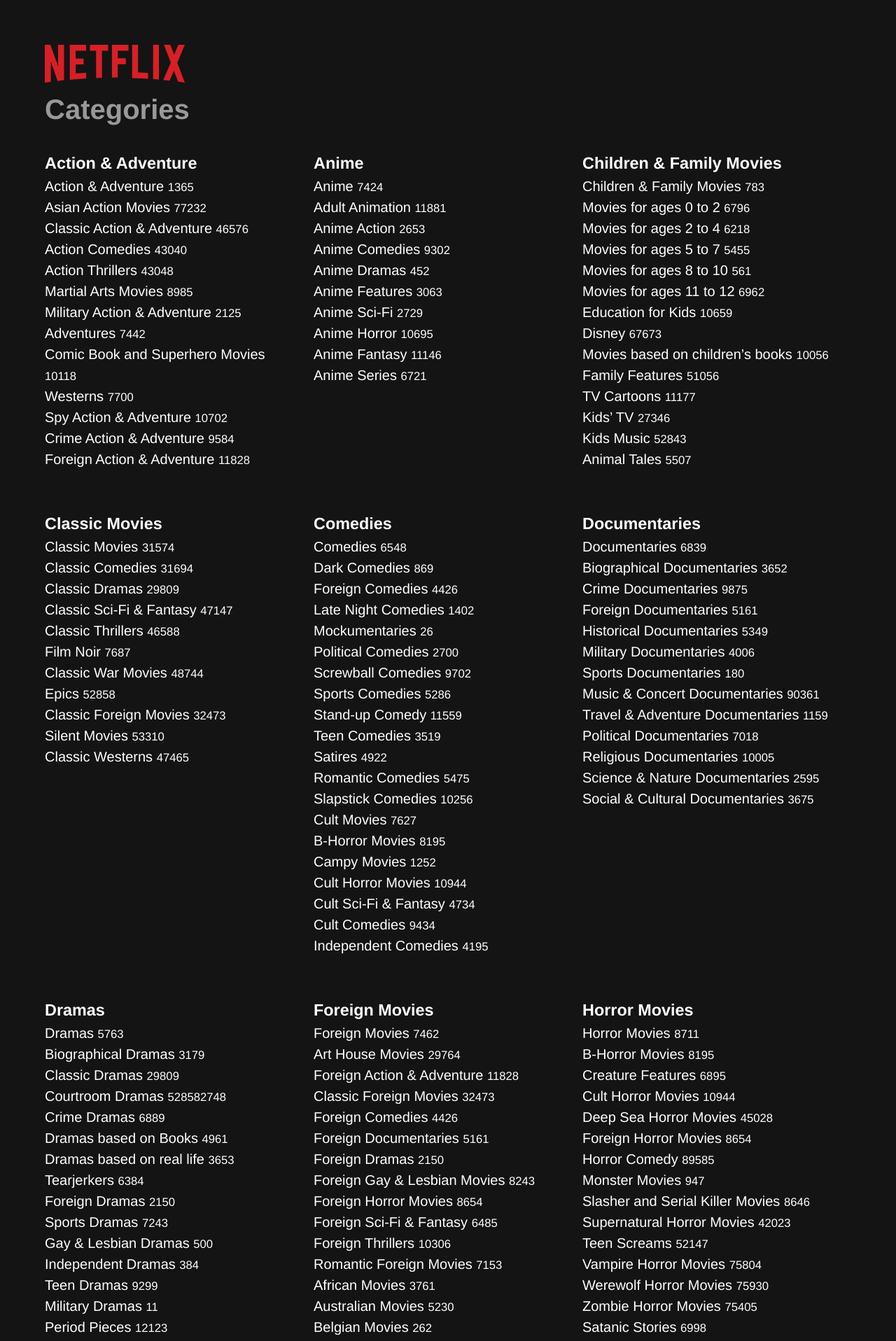
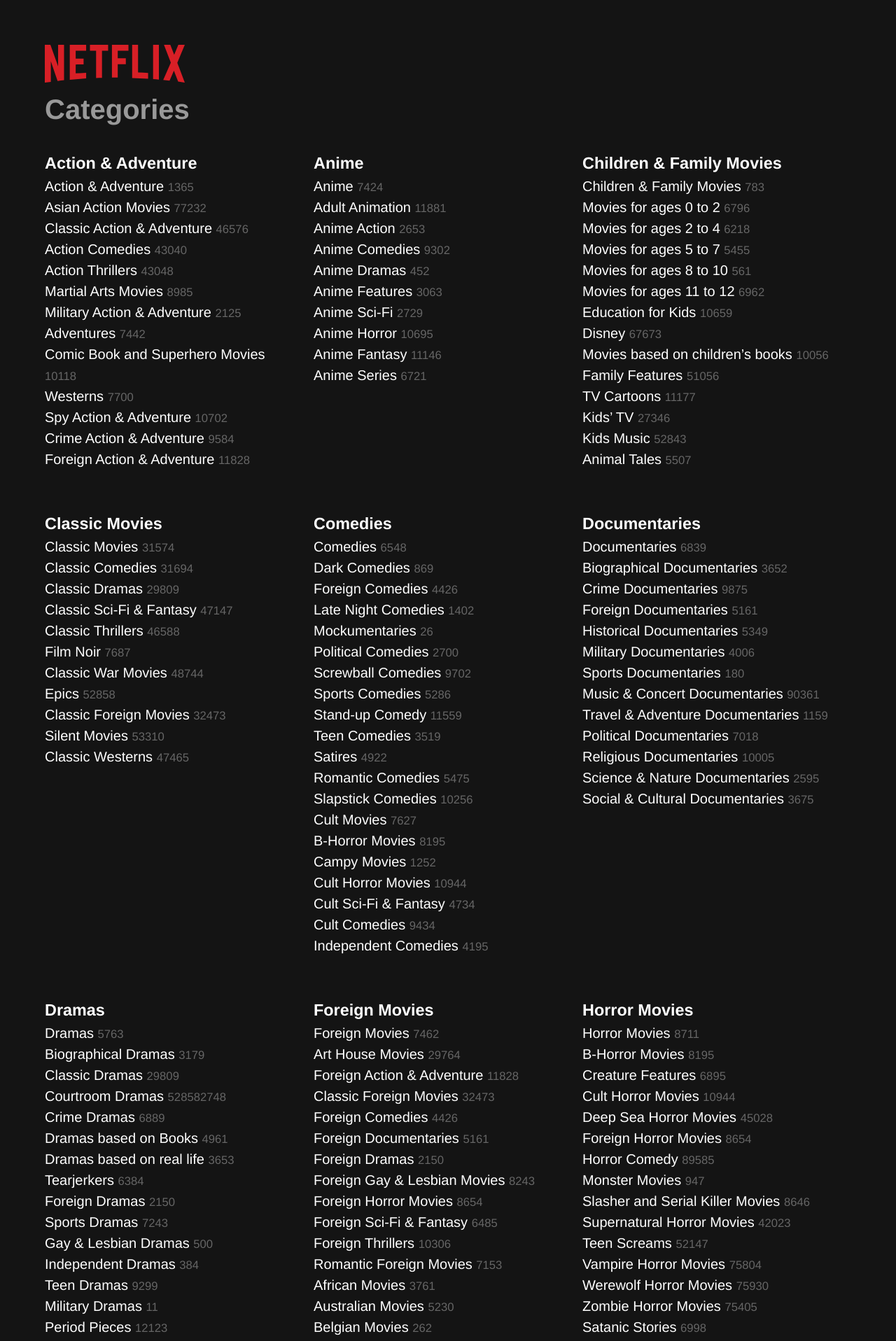
Before and after one commit to peduarte/netflix-categories, a Jekyll site: the page built from index.html, in a window 1280 px wide. Shown: the top 1916 px of the page at 70% size. Built offline with Jekyll 4.4.1, drawn with Linux system fonts in a browser that asks for light colours.

Commit message:
Update index.html

```diff
--- a/index.html
+++ b/index.html
@@ -12,7 +12,7 @@ layout: default
 			<h3>{{ categoryGroup[0] }}</h3>
 			<ul class="list">
 				{% for category in categoryGroup[1] %}
-					<li><a href="https://netflix.com/browse/genre/{{ category.id }}">{{ category.label }} <small>{{ category.id }}</small></a></li>
+					<li><a href="https://netflix.com/browse/genre/{{ category.id }}">{{ category.label }} <small style="color: #666;">{{ category.id }}</small></a></li>
 				{% endfor %}
 			</ul>
 		</div>
```
